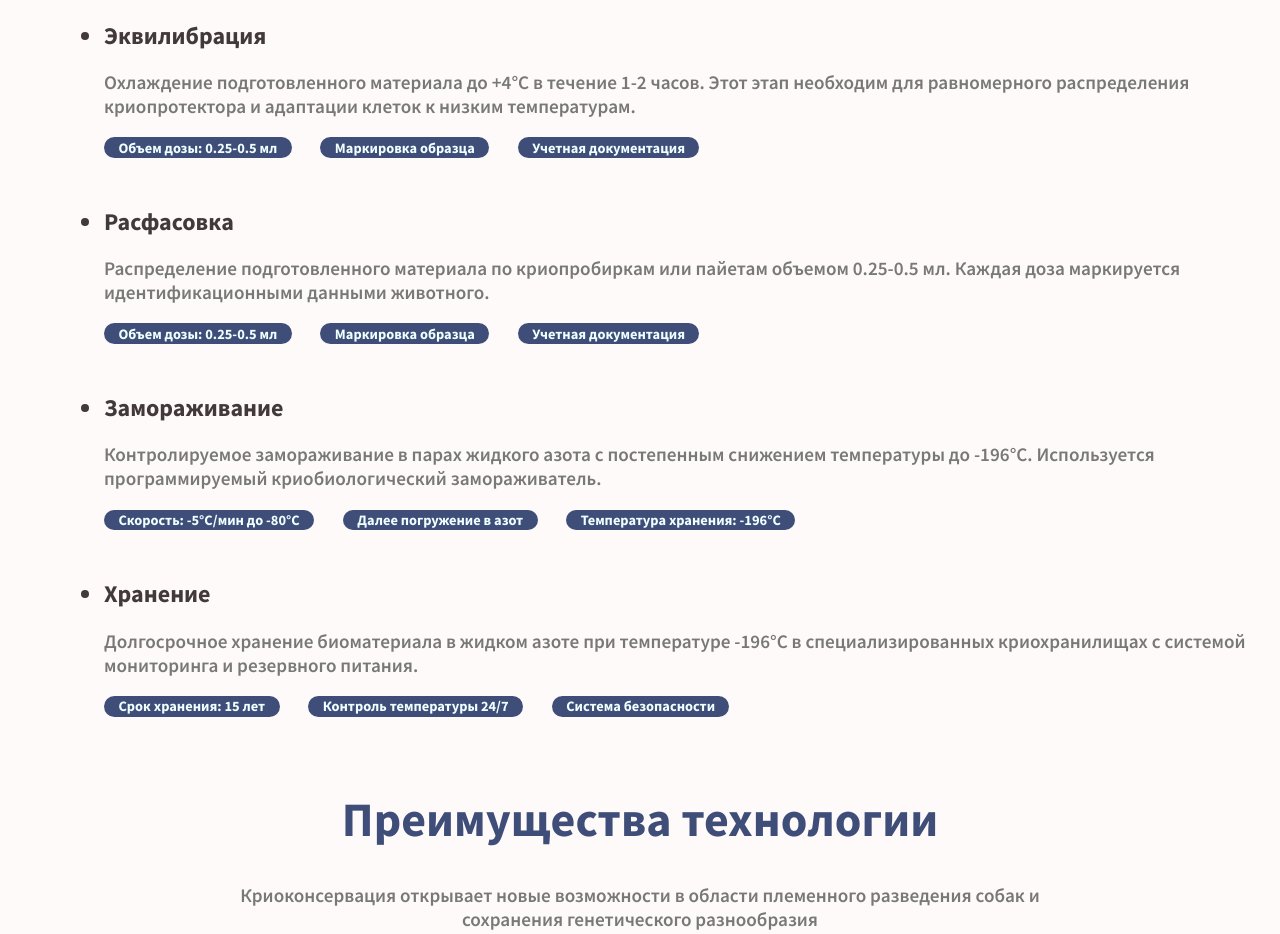
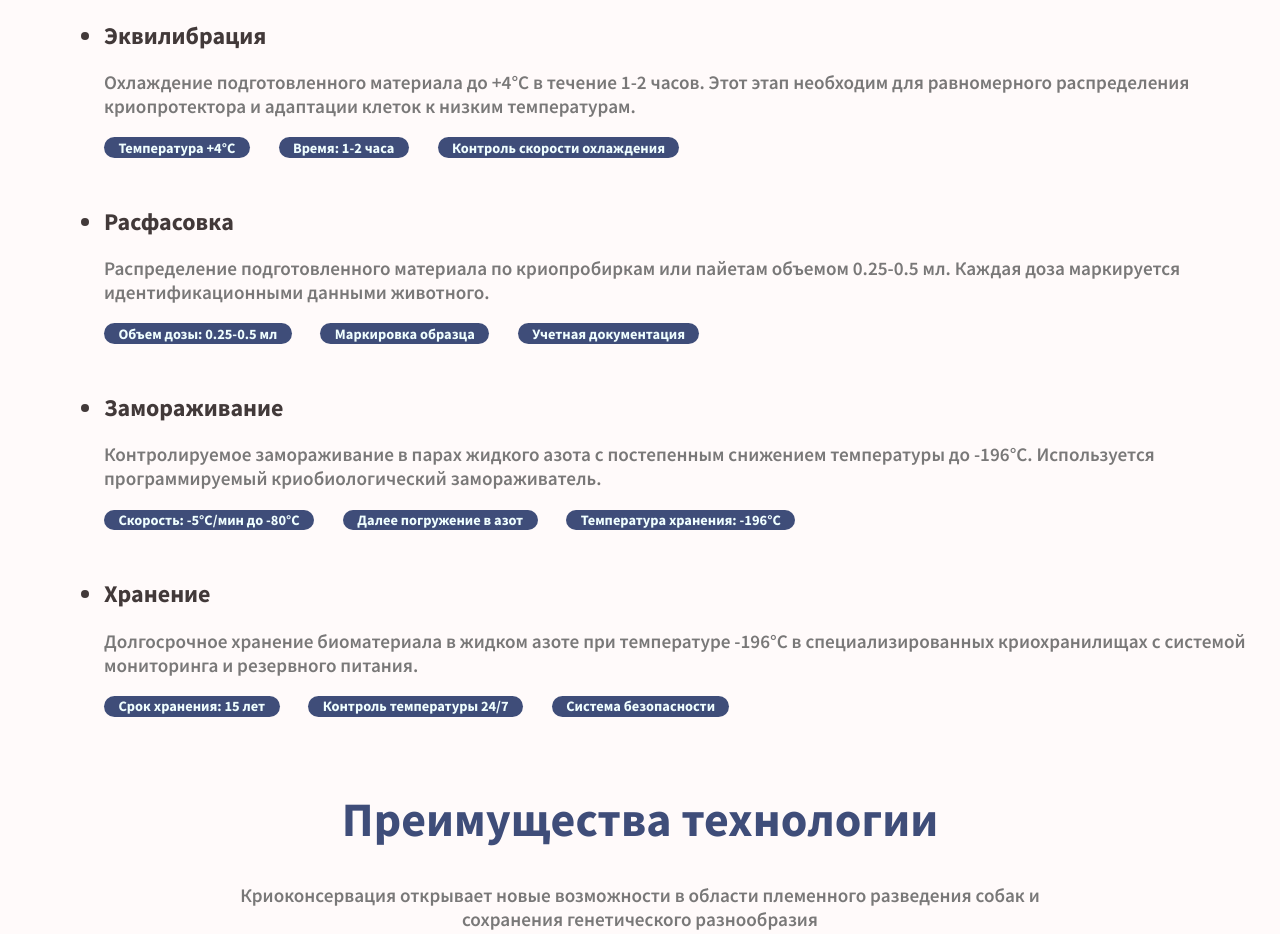
Before and after one commit to Kolokoltseva/zooeco, a plain HTML site: page index.html in a window 1280 px wide. Shown: the part 1520-2454 px from the top of the page. Drawn offline with Linux system fonts and the light colour scheme.

Commit message:
Update index.html

```diff
--- a/index.html
+++ b/index.html
@@ -91,9 +91,9 @@
                             <li>Эквилибрация
                                 <p>Охлаждение подготовленного материала до +4°C в течение 1-2 часов. Этот этап необходим для равномерного распределения криопротектора и адаптации клеток к низким температурам.</p>
                                 <ul class="dop_info">
-                                    <li>Объем дозы: 0.25-0.5 мл</li>
-                                    <li>Маркировка образца</li>
-                                    <li>Учетная документация</li>
+                                    <li>Температура +4°C</li>
+                                    <li>Время: 1-2 часа</li>
+                                    <li>Контроль скорости охлаждения</li>
                                 </ul>
                             </li>
                             <li>Расфасовка
@@ -205,4 +205,5 @@
 
     </body>
 
+
 </html>
```
